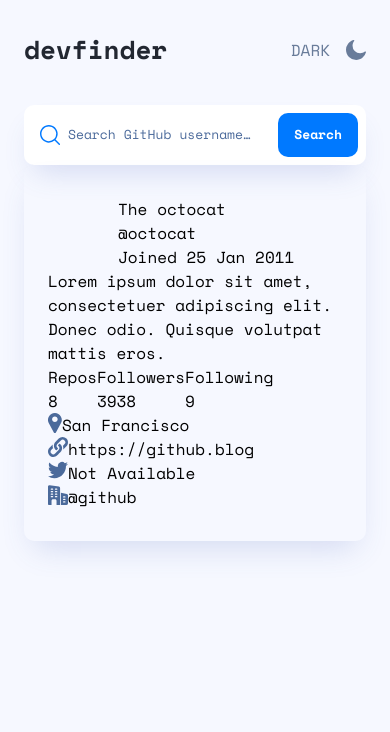
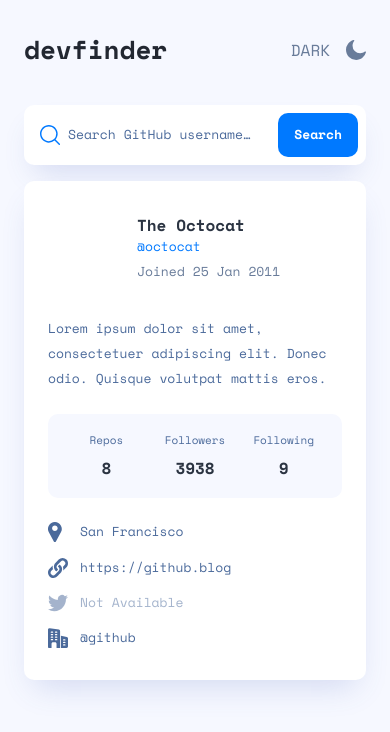
Before and after one commit to movileanuv/github-user-search-app, a website built with Parcel: page src/index.html in a window 390 px wide. Built offline with nearby package versions, Linux system fonts and the light colour scheme.

Commit message:
style light theme mobile

```diff
--- a/src/index.html
+++ b/src/index.html
@@ -32,7 +32,7 @@
             </div>
         </div>
     </div>
-    <form class="flex items-center rounded bg-white p-2 text-sm shadow dark:bg-blackishBlue dark:shadow-none">
+    <form class="flex items-center rounded bg-white p-2 text-sm shadow dark:bg-blackishBlue dark:shadow-none mb-4">
         <label for="search" class="mx-2">
             <span class="hidden">Search:</span>
             <svg viewBox="0 0 24 24" class="h-5 w-5 fill-current text-blue" xmlns="http://www.w3.org/2000/svg">
@@ -44,61 +44,61 @@
         <span class="mr-2 hidden w-auto shrink-0 font-bold text-red break-keep">No results</span>
         <button class="rounded px-4 py-3 font-bold text-white transition bg-blue hover:bg-blueInactive">Search</button>
     </form>
-    <article class="rounded shadow px-6 py-8">
-        <div class="flex">
-            <div class="w-[70px] h-[70px]" id="user-image-container"></div>
+    <article class="rounded shadow px-6 py-8 bg-white dark:bg-blackishBlue dark:shadow-none">
+        <div class="flex mb-[33px]">
+            <div class="w-[70px] h-[70px] mr-[19px]" id="user-image-container"></div>
             <div>
-                <h2 id="user-full-name">The octocat</h2>
-                <span class="block" id="username">@octocat</span>
-                <span class="block" id="date-joined">Joined 25 Jan 2011</span>
+                <h2 class="leading-6 font-bold text-grayishBlack" id="user-full-name">The Octocat</h2>
+                <span class="block mb-1.5 text-[13px] text-blue leading-[19px]" id="username">@octocat</span>
+                <span class="block leading-[19px] text-[13px] text-gray" id="date-joined">Joined 25 Jan 2011</span>
             </div>
         </div>
-        <p>Lorem ipsum dolor sit amet, consectetuer adipiscing elit. Donec odio. Quisque volutpat mattis eros.</p>
-        <div class="flex">
-            <div class="flex flex-col">
-                <span class="block">Repos</span>
-                <span class="block" id="repos">8</span>
+        <p class="leading-[25px] text-[13px] text-grayishBlue mb-[23px]">Lorem ipsum dolor sit amet, consectetuer adipiscing elit. Donec odio. Quisque volutpat mattis eros.</p>
+        <div class="mb-6 flex bg-lightGray px-3.5 py-[18px] rounded-[10px] justify-around">
+            <div class="flex flex-col flex-1 items-center">
+                <span class="block leading-4 mb-2 text-[11px] text-grayishBlue">Repos</span>
+                <span class="block leading-6 text-grayishBlack font-bold" id="repos">8</span>
             </div>
-            <div class="flex flex-col">
-                <span class="block">Followers</span>
-                <span class="block" id="followers">3938</span>
+            <div class="flex flex-col flex-1 items-center">
+                <span class="block leading-4 mb-2 text-[11px] text-grayishBlue">Followers</span>
+                <span class="block leading-6 text-grayishBlack font-bold" id="followers">3938</span>
             </div>
-            <div class="flex flex-col">
-                <span class="block">Following</span>
-                <span class="block" id="following">9</span>
+            <div class="flex flex-col flex-1 items-center">
+                <span class="block leading-4 mb-2 text-[11px] text-grayishBlue">Following</span>
+                <span class="block leading-6 text-grayishBlack font-bold" id="following">9</span>
             </div>
         </div>
-        <div class="grid-cols-1">
-            <div class="flex">
+        <div class="grid grid-cols-1 gap-4 text-[13px] text-grayishBlue">
+            <div class="flex relative items-center">
                 <svg height="20" width="14" xmlns="http://www.w3.org/2000/svg">
                     <path d="M12.797 3.425C11.584 1.33 9.427.05 7.03.002a7.483 7.483 0 00-.308 0C4.325.05 2.17 1.33.955 3.425a6.963 6.963 0 00-.09 6.88l4.959 9.077.007.012c.218.38.609.606 1.045.606.437 0 .828-.226 1.046-.606l.007-.012 4.96-9.077a6.963 6.963 0 00-.092-6.88zm-5.92 5.638c-1.552 0-2.813-1.262-2.813-2.813s1.261-2.812 2.812-2.812S9.69 4.699 9.69 6.25 8.427 9.063 6.876 9.063z"
                           fill="#4b6a9b"/>
                 </svg>
-                <span id="location">San Francisco</span>
+                <span class="left-8 absolute" id="location">San Francisco</span>
             </div>
-            <div class="flex">
+            <div class="flex relative items-center">
                 <svg height="20" width="20" xmlns="http://www.w3.org/2000/svg">
                     <g fill="#4b6a9b">
                         <path d="M7.404 5.012c-2.355 2.437-1.841 6.482.857 8.273.089.06.207.048.283-.027.568-.555 1.049-1.093 1.47-1.776a.213.213 0 00-.084-.3A2.743 2.743 0 018.878 10.1a2.64 2.64 0 01-.223-1.803c.168-.815 1.043-1.573 1.711-2.274l-.004-.002 2.504-2.555a2.568 2.568 0 013.648-.019 2.6 2.6 0 01.037 3.666l-1.517 1.56a.266.266 0 00-.06.273c.35 1.012.435 2.44.201 3.519-.006.03.031.05.053.028l3.228-3.295c2.062-2.105 2.044-5.531-.04-7.615a5.416 5.416 0 00-7.691.04L7.417 4.998l-.013.014z"/>
                         <path d="M13.439 13.75a.401.401 0 00.006-.003c.659-1.204.788-2.586.48-3.933l-.002.002-.001-.001a5.434 5.434 0 00-2.19-3.124.3.3 0 00-.333.015c-.553.448-1.095 1.021-1.452 1.754a.243.243 0 00.096.317c.415.24.79.593 1.04 1.061h.001c.196.33.388.958.263 1.632-.116.894-1.019 1.714-1.736 2.453-.546.559-1.935 1.974-2.49 2.542a2.6 2.6 0 01-3.666.037 2.6 2.6 0 01-.038-3.666l1.521-1.564A.266.266 0 005 11.004c-.338-1.036-.43-2.432-.217-3.51.006-.03-.031-.049-.053-.027l-3.179 3.245c-2.083 2.126-2.066 5.588.04 7.693 2.125 2.083 5.57 2.048 7.653-.078.723-.81 3.821-3.678 4.195-4.577z"/>
                     </g>
                 </svg>
-                <span id="website"><a href="https://github.blog">https://github.blog</a></span>
+                <span class="left-8 absolute" id="website"><a href="https://github.blog">https://github.blog</a></span>
             </div>
-            <div class="flex">
+            <div class="flex relative items-center opacity-50">
                 <svg height="18" width="20" xmlns="http://www.w3.org/2000/svg">
                     <path d="M20 2.799a8.549 8.549 0 01-2.363.647 4.077 4.077 0 001.804-2.266 8.194 8.194 0 01-2.6.993A4.099 4.099 0 009.75 4.977c0 .324.027.637.095.934-3.409-.166-6.425-1.8-8.452-4.288a4.128 4.128 0 00-.56 2.072c0 1.42.73 2.679 1.82 3.408A4.05 4.05 0 01.8 6.598v.045a4.119 4.119 0 003.285 4.028 4.092 4.092 0 01-1.075.135c-.263 0-.528-.015-.776-.07.531 1.624 2.038 2.818 3.831 2.857A8.239 8.239 0 01.981 15.34 7.68 7.68 0 010 15.285a11.543 11.543 0 006.29 1.84c7.545 0 11.67-6.25 11.67-11.667 0-.182-.006-.357-.015-.53A8.18 8.18 0 0020 2.798z"
                           fill="#4b6a9b"/>
                 </svg>
-                <span id="twitter">Not Available</span>
+                <span class="left-8 absolute" id="twitter">Not Available</span>
             </div>
-            <div class="flex">
+            <div class="flex relative items-center">
                 <svg height="20" width="20" xmlns="http://www.w3.org/2000/svg">
                     <g fill="#4b6a9b">
                         <path d="M10.858 1.558L1.7.167A1.477 1.477 0 00.517.492 1.49 1.49 0 000 1.608v17.559c0 .458.375.833.833.833h2.709v-4.375c0-.808.65-1.458 1.458-1.458h2.083c.809 0 1.459.65 1.459 1.458V20h3.541V3a1.46 1.46 0 00-1.225-1.442zM4.583 12.292h-1.25a.625.625 0 010-1.25h1.25a.625.625 0 010 1.25zm0-2.5h-1.25a.625.625 0 010-1.25h1.25a.625.625 0 010 1.25zm0-2.5h-1.25a.625.625 0 010-1.25h1.25a.625.625 0 010 1.25zm0-2.5h-1.25a.625.625 0 010-1.25h1.25a.625.625 0 010 1.25zm4.167 7.5H7.5a.625.625 0 010-1.25h1.25a.625.625 0 010 1.25zm0-2.5H7.5a.625.625 0 010-1.25h1.25a.625.625 0 010 1.25zm0-2.5H7.5a.625.625 0 010-1.25h1.25a.625.625 0 010 1.25zm0-2.5H7.5a.625.625 0 010-1.25h1.25a.625.625 0 010 1.25zM18.85 9.035l-5.933-1.242V20h5.625A1.46 1.46 0 0020 18.542V10.46c0-.688-.47-1.274-1.15-1.425zM16.875 17.5h-1.25a.625.625 0 010-1.25h1.25a.625.625 0 010 1.25zm0-2.5h-1.25a.625.625 0 010-1.25h1.25a.625.625 0 010 1.25zm0-2.5h-1.25a.625.625 0 010-1.25h1.25a.625.625 0 010 1.25z"/>
                     </g>
                 </svg>
-                <span id="company">@github</span>
+                <span class="left-8 absolute" id="company">@github</span>
             </div>
         </div>
     </article>
```
